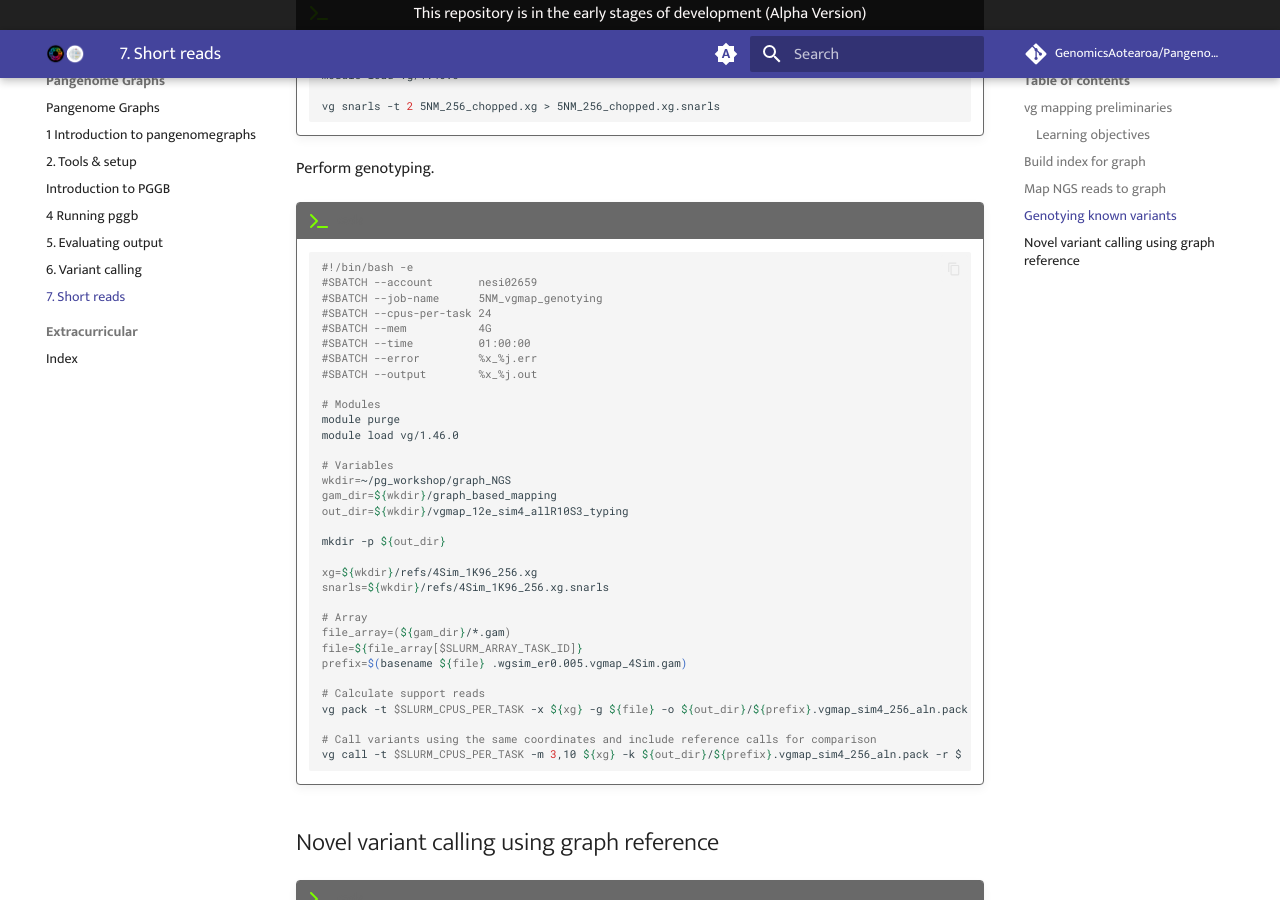
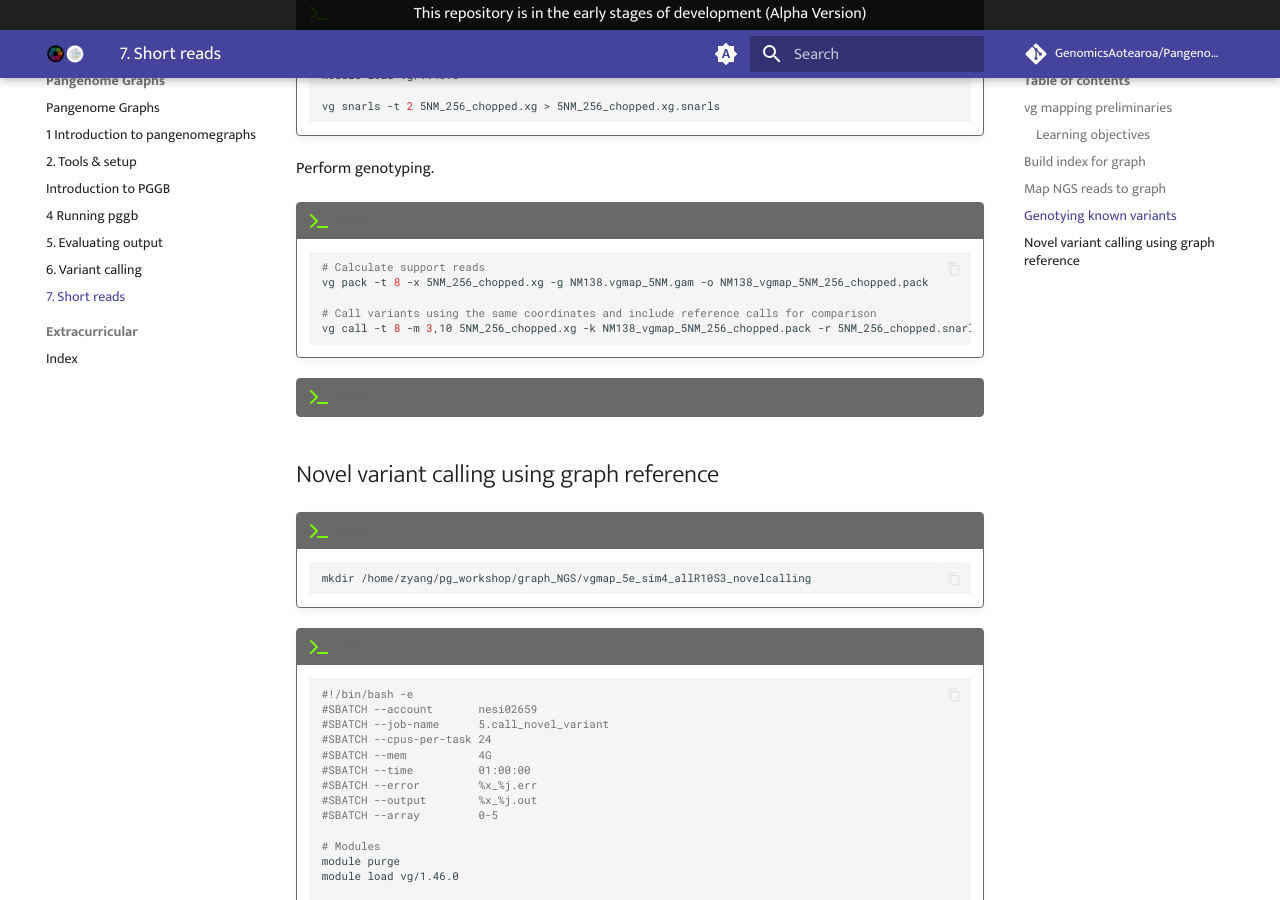
Before and after one commit to GenomicsAotearoa/Pangenome-Graphs-Workshop, an MkDocs documentation site: the page built from docs/7_Short_reads.md, in a window 1280 px wide and 900 px high, scrolled down 2291 px. Built offline with MkDocs 1.6.1 and Material for MkDocs 9.7.7, drawn with Linux system fonts in a browser that asks for light colours; comment, search, counter and statistics services are not loaded.

Commit message:
Update 7_Short_reads.md

````diff
--- a/docs/7_Short_reads.md
+++ b/docs/7_Short_reads.md
@@ -183,7 +183,21 @@ Generate snarls of graph.
 
 Perform genotyping.
 
+
 !!! terminal "code"
+
+    ```bash
+    # Calculate support reads
+    vg pack -t 8 -x 5NM_256_chopped.xg -g NM138.vgmap_5NM.gam -o NM138_vgmap_5NM_256_chopped.pack
+
+    # Call variants using the same coordinates and include reference calls for comparison
+    vg call -t 8 -m 3,10 5NM_256_chopped.xg -k NM138_vgmap_5NM_256_chopped.pack -r 5NM_256_chopped.snarls -a > NM138.vgmap_5NM_256.pack_allR10S3.vcf
+
+    ```
+
+
+
+??? terminal "code"
 
     ```bash
     #!/bin/bash -e
````
